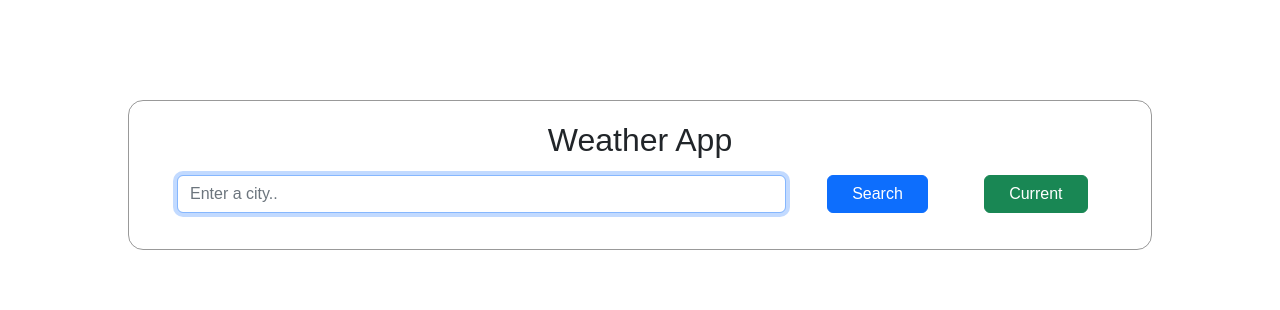
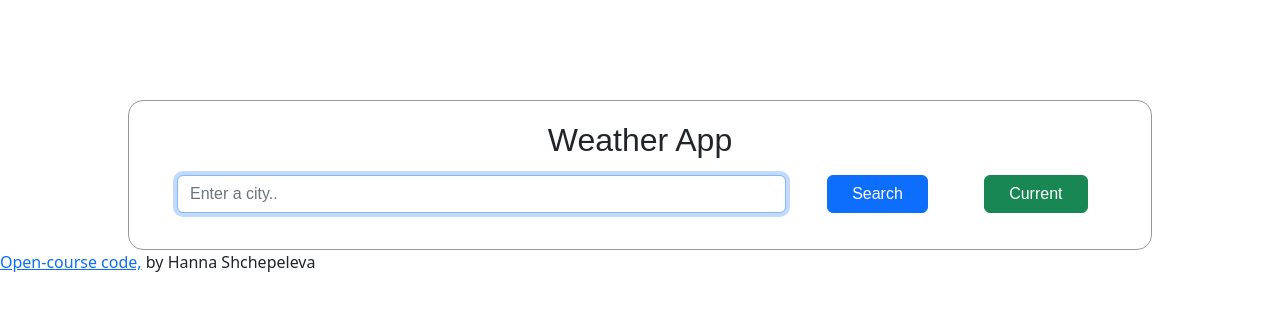
Before and after one commit to Hanna-Mik/react-weather-app-homework, a React (Create React App) app: page / in a window 1280 px wide. Shown: the top 310 px of the page. Built offline with nearby package versions, Linux system fonts and the light colour scheme.

Commit message:
footer component added

```diff
--- /dev/null
+++ b/src/Footer.js
@@ -0,0 +1,9 @@
+import React from "react";
+
+export default function Footer() {
+  return (
+    <footer className="Footer">
+      <a href="/">Open-course code,</a> by Hanna Shchepeleva
+    </footer>
+  );
+}
--- a/src/index.js
+++ b/src/index.js
@@ -2,10 +2,12 @@ import React from "react";
 import ReactDOM from "react-dom/client";
 import "./index.css";
 import App from "./App";
+import Footer from "./Footer";
 
 const root = ReactDOM.createRoot(document.getElementById("root"));
 root.render(
   <React.StrictMode>
     <App />
+    <Footer />
   </React.StrictMode>
 );
```
